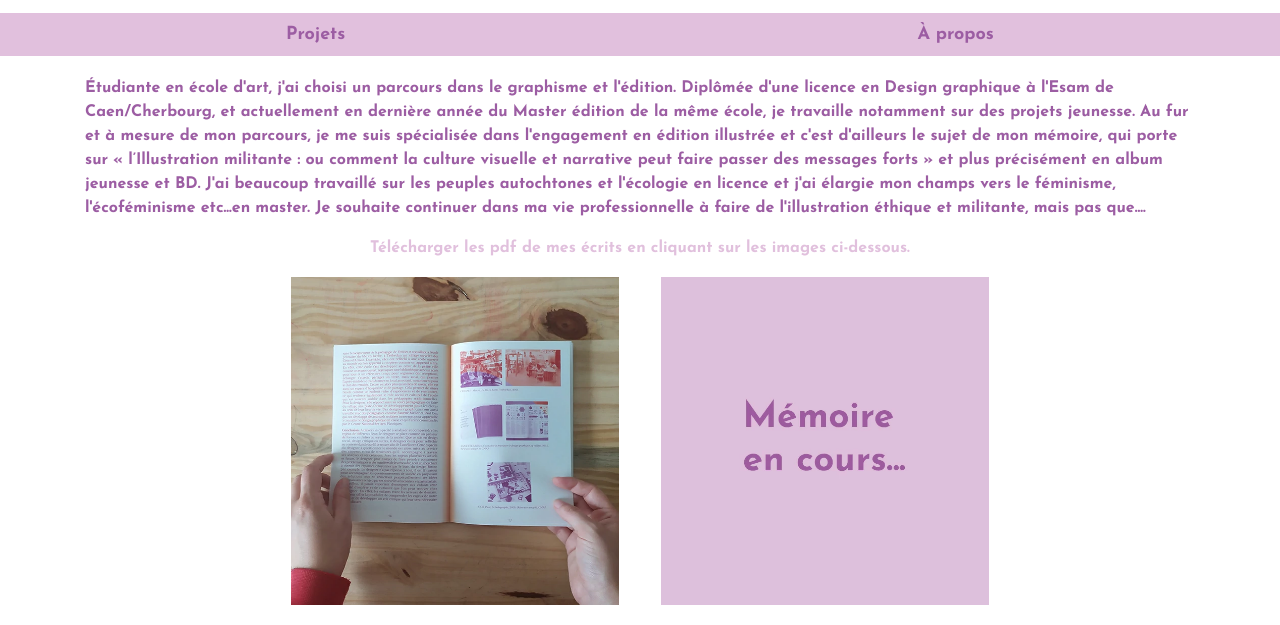
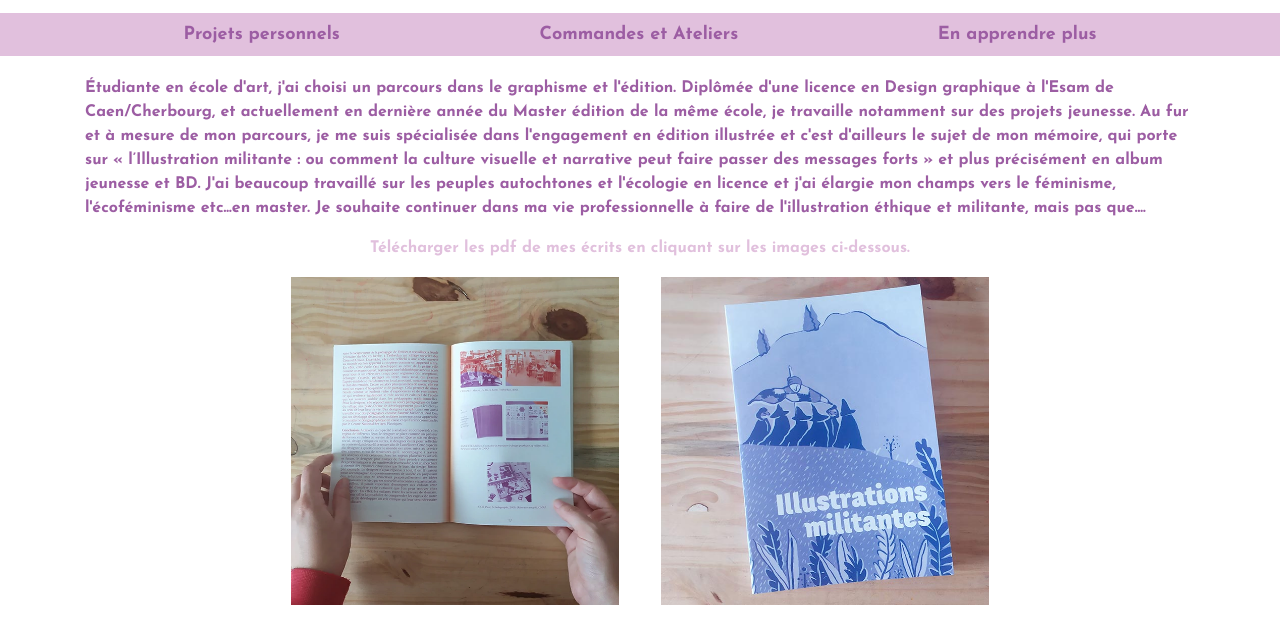
Before and after one commit to plumehecquard/plumehecquard.github.io, a plain HTML site: page about.html in a window 1280 px wide. Shown: the part 327-952 px from the top of the page. Drawn offline with Linux system fonts and the light colour scheme; a web font is replaced by a local one.

Commit message:
Update about.html

```diff
--- a/about.html
+++ b/about.html
@@ -29,20 +29,22 @@
 
   <header>
 
-     <div class="container">
+    <!-- Introduction du site -->
+    <div class="container">
         <img src="img/logo3.png" alt="logoPlumePortfolio" class="center img-fluid">
         <p>Illustration - Graphisme - Edition</p>
     </div>
-
 
     <!-- Navigation -->
     <div class="navigation">
       <ul class="nav nav-fill">
         <li class="nav-item">
-          <a class="nav-link active" href="index.html">Projets</a>
+           <a class="nav-link active" href="index.html">Projets personnels</a>
+        </li>
+        <a class="nav-link active" href="projetspro.html"> Commandes et Ateliers</a>
         </li>
         <li class="nav-item">
-          <a class="nav-link" href="#">À propos</a>
+          <a class="nav-link" href="#">En apprendre plus</a>
         </li>
       </ul>
     </div>
@@ -72,8 +74,9 @@
         </div>
 
         <div class="col-12 col-md-4">
-            <button type="button" data-toggle="modal" data-target="#projet_2">
-              <img src="img/portfolio/about_2.webp" alt="" class="img-fluid">
+            <a href="dl/pdf final mémoire illustration militante plume hrd.pdf" target="_blank" download>
+            <button type="button" data-toggle="modal" data-target="#projet_2" download="dl/pdf final mémoire illustration militante plume hrd.pdf">
+              <img src="img/portfolio/mémoire.jpg" alt="" class="img-fluid">
             </button>
       </div>
 
```
